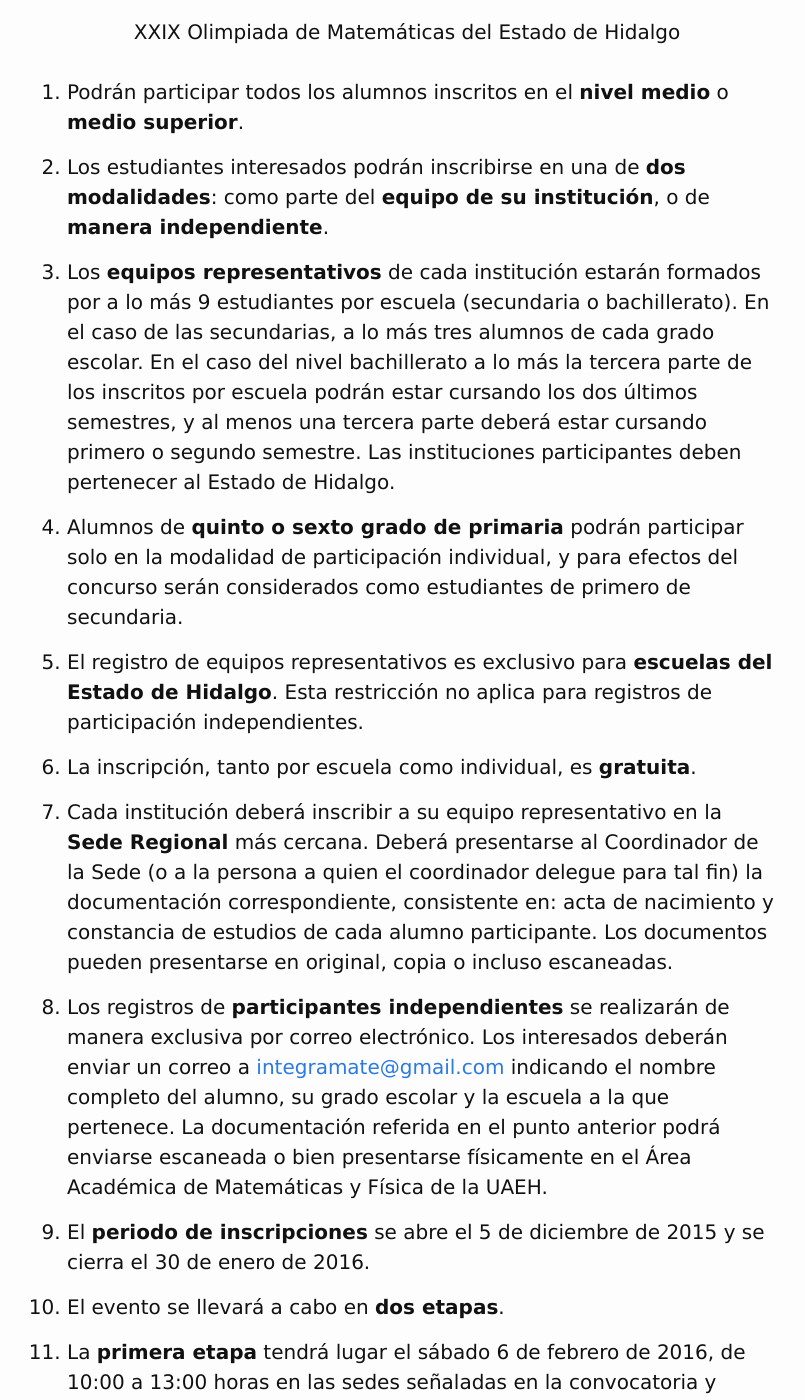
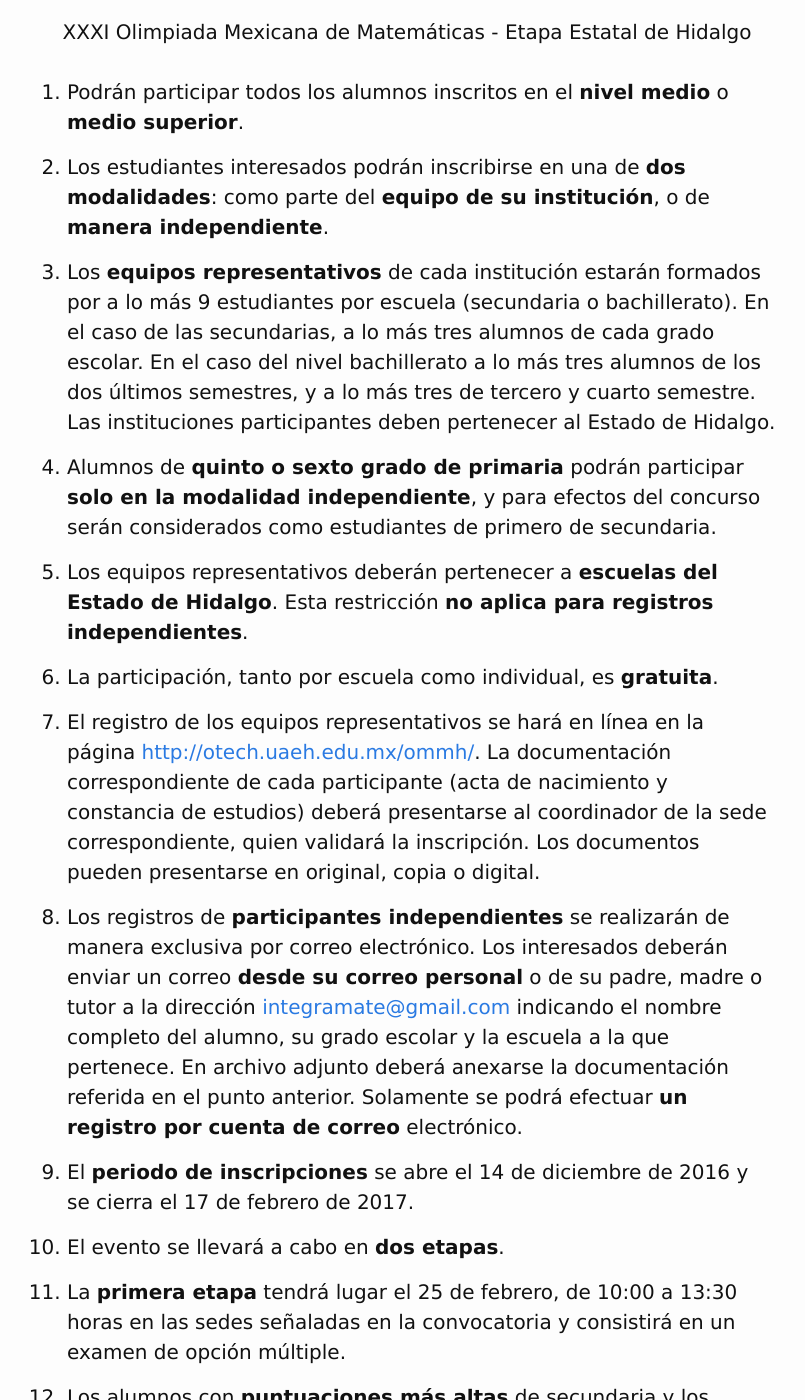
Before and after one commit to rvf0068/pagina-olimpiada, a Jekyll site: the page built from bases.md, in a window 1280 px wide and 1400 px high, scrolled down 203 px. Shown: the whole window, without its empty margins (233-1038 px from the left). Built offline with Jekyll 4.4.1, drawn with Linux system fonts in a browser that asks for light colours; some of the changed text lies outside the part shown.

Commit message:
Actualización a 2017

```diff
--- a/_data/pages.yml
+++ b/_data/pages.yml
@@ -7,6 +7,3 @@
 - url: /examenes.html
   title: Exámenes anteriores
   group: navigation
-- url: /resultados.html
-  title: Resultados
-  group: navigation
--- a/bases.md
+++ b/bases.md
@@ -8,7 +8,7 @@
 ---
 
 <div class="org-center">
-XXIX Olimpiada de Matemáticas del Estado de Hidalgo
+XXXI Olimpiada Mexicana de Matemáticas - Etapa Estatal de Hidalgo
 <br />
 <br />
 </div>
@@ -24,72 +24,69 @@
     por a lo más 9 estudiantes por escuela (secundaria o
     bachillerato). En el caso de las secundarias, a lo más tres alumnos
     de cada grado escolar. En el caso del nivel bachillerato a lo más
-    la tercera parte de los inscritos por escuela podrán estar cursando
-    los dos últimos semestres, y al menos una tercera parte deberá
-    estar cursando primero o segundo semestre. Las instituciones
+    tres alumnos de
+    los dos últimos semestres, y a lo más tres de tercero y cuarto semestre.
+    Las instituciones
     participantes deben pertenecer al Estado de Hidalgo.
 
 4.  Alumnos de **quinto o sexto grado de primaria** podrán participar
-    solo en la modalidad de participación individual, y para efectos
+    **solo en la modalidad independiente**, y para efectos
     del concurso serán considerados como estudiantes de primero de
     secundaria.
 
-5.  El registro de equipos representativos es exclusivo para **escuelas
-    del Estado de Hidalgo**. Esta restricción no aplica para registros
-    de participación independientes.
+5.  Los equipos representativos deberán pertenecer a **escuelas del
+    Estado de Hidalgo**. Esta restricción **no aplica para registros
+    independientes**.
 
-6.  La inscripción, tanto por escuela como individual, es **gratuita**.
+6.  La participación, tanto por escuela como individual, es **gratuita**.
 
-7.  Cada institución deberá inscribir a su equipo representativo en la
-    **Sede Regional** más cercana. Deberá presentarse al Coordinador de
-    la Sede (o a la persona a quien el coordinador delegue para tal
-    fin) la documentación correspondiente, consistente en: acta de
-    nacimiento y constancia de estudios de cada alumno
-    participante. Los documentos pueden presentarse en original, copia
-    o incluso escaneadas.
+7.  El registro de los equipos representativos se hará en línea en la
+    página <http://otech.uaeh.edu.mx/ommh/>.  La documentación
+    correspondiente de cada participante (acta de nacimiento y
+    constancia de estudios) deberá presentarse al coordinador de la
+    sede correspondiente, quien validará la inscripción.  Los
+    documentos pueden presentarse en original, copia o digital.
 
 8.  Los registros de **participantes independientes** se realizarán de
     manera exclusiva por correo electrónico. Los interesados deberán
-    enviar un correo a [integramate@gmail.com](integramate@gmail.com) indicando el nombre
+    enviar un correo **desde su correo personal** o de su padre, madre o
+    tutor a la dirección [integramate@gmail.com](integramate@gmail.com) indicando el nombre
     completo del alumno, su grado escolar y la escuela a la que
-    pertenece. La documentación referida en el punto anterior podrá
-    enviarse escaneada o bien presentarse físicamente en el Área
-    Académica de Matemáticas y Física de la UAEH.
+    pertenece. En archivo adjunto deberá anexarse la documentación
+    referida en el punto anterior. Solamente se podrá efectuar **un
+    registro por cuenta de correo** electrónico.
 
-9.  El **periodo de inscripciones** se abre el 5 de diciembre de 2015 y se
-    cierra el 30 de enero de 2016.
+9.  El **periodo de inscripciones** se abre el 14 de diciembre de 2016 y se
+    cierra el 17 de febrero de 2017.
 
 10. El evento se llevará a cabo en **dos etapas**.
 
-11. La **primera etapa** tendrá lugar el sábado 6 de febrero de 2016, de
-    10:00 a 13:00 horas en las sedes señaladas en la convocatoria y
-    consistirá en un examen de opción múltiple. Puedes pedir al
-    Coordinador de la Sede el examen de práctica.
+11. La **primera etapa** tendrá lugar el 25 de febrero,
+    de 10:00 a 13:30 horas en las sedes señaladas en la convocatoria y
+    consistirá en un examen de opción múltiple.
 
-12. Los **resultados de la primer etapa** serán publicados el día 23 de
-    febrero de 2016 en la página web de la Olimpiada Hidalguense de
-    Matemáticas ([www.ohm.org.mx](http://www.ohm.org.mx)) y en la página de facebook
-    ([www.facebook.com/ohmates](http://www.facebook.com/ohmates)).
-
-13. Los alumnos con puntuaciones más altas de secundaria y los alumnos
+12. Los alumnos con **puntuaciones más altas** de secundaria y los alumnos
     con puntuaciones más altas de nivel medio superior, serán los
     invitados a participar en **la segunda etapa** del concurso.
 
-14. La **segunda etapa** se realizará el día sábado 27 de febrero de
-    2016 de 10:00 a 14:00 horas en instalaciones de la Universidad
-    Autónoma del Estado de Hidalgo. Ésta consistirá en un examen
-    escrito. Los exámenes de concursos anteriores pueden ser
-    consultados en la página [www.ohm.org.mx](http://www.ohm.org.mx/)
+13. La **lista de alumnos ganadores que pasan a la segunda etapa**
+    estará publicada el 13 de marzo en la página web de
+    la Olimpiada Hidalguense de Matemáticas ([www.ohm.org.mx](http://www.ohm.org.mx)) y en la
+    página de facebook ([www.facebook.com/ohmates](http://www.facebook.com/ohmates)).
+
+14. La **segunda etapa** se realizará el sábado 18 de marzo de 10:00 a
+    14:00 horas en instalaciones de la Universidad Autónoma del Estado
+    de Hidalgo.
 
 15. Se **premiará con un primer o un segundo lugar** a todos los
     estudiantes que se presenten al examen de la segunda etapa.
 
 16. Los alumnos de instituciones del Estado de Hidalgo que obtengan
-    uno de los premios de Primer Lugar de Secundaria o bien de Primer
-    Lugar de Bachillerato, que no estén cursando el último año de
-    bachillerato ni hayan nacido antes del 1 de agosto de 1998,
+    uno de los premios de **Primer Lugar de Secundaria o Primer Lugar
+    de Bachillerato** y que no estén cursando el último año de
+    bachillerato ni hayan nacido antes del 1 de agosto de 1999,
     pasarán a formar parte de la **Preselección del Estado de Hidalgo
-    2016.**
+    2017.**
 
 17. La participación en la preselección por parte de estudiantes de
     instituciones pertenecientes a **otras entidades federativas**
@@ -97,28 +94,26 @@
     de la Olimpiada Mexicana de Matemáticas.
 
 18. Los alumnos que, representando al Estado de Hidalgo, hayan
-    obtenido **medalla o mención honorífica** en la XXIX Olimpiada
-    Mexicana de Matemáticas (Guadalajara 2015), y que sean elegibles
-    para la olimpiada del siguiente año pasarán a formar parte de la
-    Preselección del Estado de Hidalgo 2016, independientemente de su
-    participación en la olimpiada estatal.
+    obtenido **medalla o mención honorífica** en la XXX Olimpiada
+    Mexicana de Matemáticas (Acapulco 2016), y que sean elegibles
+    pasarán a formar parte de la Preselección del Estado de Hidalgo
+    2017, independientemente de su participación en la olimpiada
+    estatal.
 
-19. De la Preselección del Estado de Hidalgo 2016 se seleccionará a
+19. De la Preselección del Estado de Hidalgo 2017 se seleccionará a
     los seis miembros de la **Selección del Estado de Hidalgo**, que
-    representarán a la entidad en la XXX Olimpiada Mexicana de
-    Matemáticas, a celebrarse en el mes de noviembre del año 2016.
+    representarán a la entidad en la XXXI Olimpiada Mexicana de
+    Matemáticas, a celebrarse en el mes de noviembre del año 2017.
 
 20. El Comité Olímpico nombrará una **Comisión de Examen**, cuyas
     resoluciones sobre el resultado del concurso serán inapelables.
 
 21. Se otorgará **constancia de participación** a todos los alumnos
     participantes, a los profesores entrenadores y a los coordinadores
-    de las sedes. Las constancias de alumnos se entregarán el día del
-    primer examen; las demás podrán recogerse con el coordinador de
-    sede correspondiente del 6 de febrero al 27 de abril de 2016; no
-    se entregarán constancias después de esa última fecha.
+    de las sedes. Las constancias **serán enviadas en formato digital**
+    a la dirección de correo electrónico registrada.
 
-22. No se realizarán **inscripciones extemporáneas**.
+22. No se realizarán **registros extemporáneos**.
 
 23. Cualquier **situación no prevista** en este documento será resuelta
     por el Comité Olímpico Estatal de Matemáticas.
--- a/paginas/index.org
+++ b/paginas/index.org
@@ -1,7 +1,7 @@
 #+title: Inicio
 #+layout: start
 
-La Olimpiada Hidalguense de Matemáticas se enmarca dentro de la
+La *Olimpiada Hidalguense de Matemáticas* se enmarca dentro de la
 Olimpiada Mexicana de Matemáticas (OMM) y esta a su vez está inmersa
 en la Olimpiada Internacional de Matemáticas.
 
```
Also changed, not shown: index.md (+0 -2 lines), paginas/bases.org (+49 -54 lines), paginas/resultados.org (deleted, +0 -16 lines), paginas/sedes.org (+34 -44 lines), resultados.md (deleted, +0 -17 lines), sedes.md (+48 -45 lines), examenes.md (line endings or trailing spaces), images/oli.jpg.
